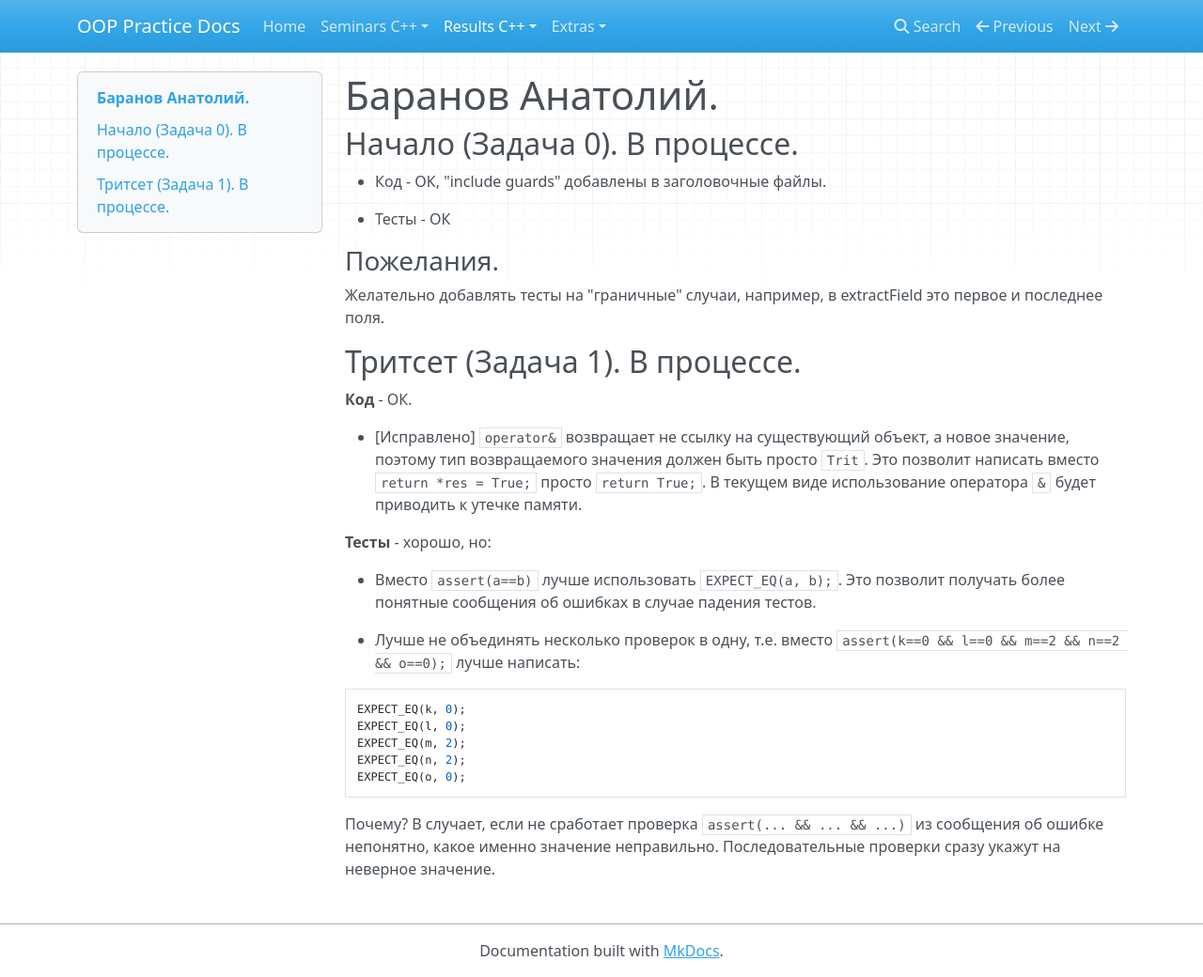
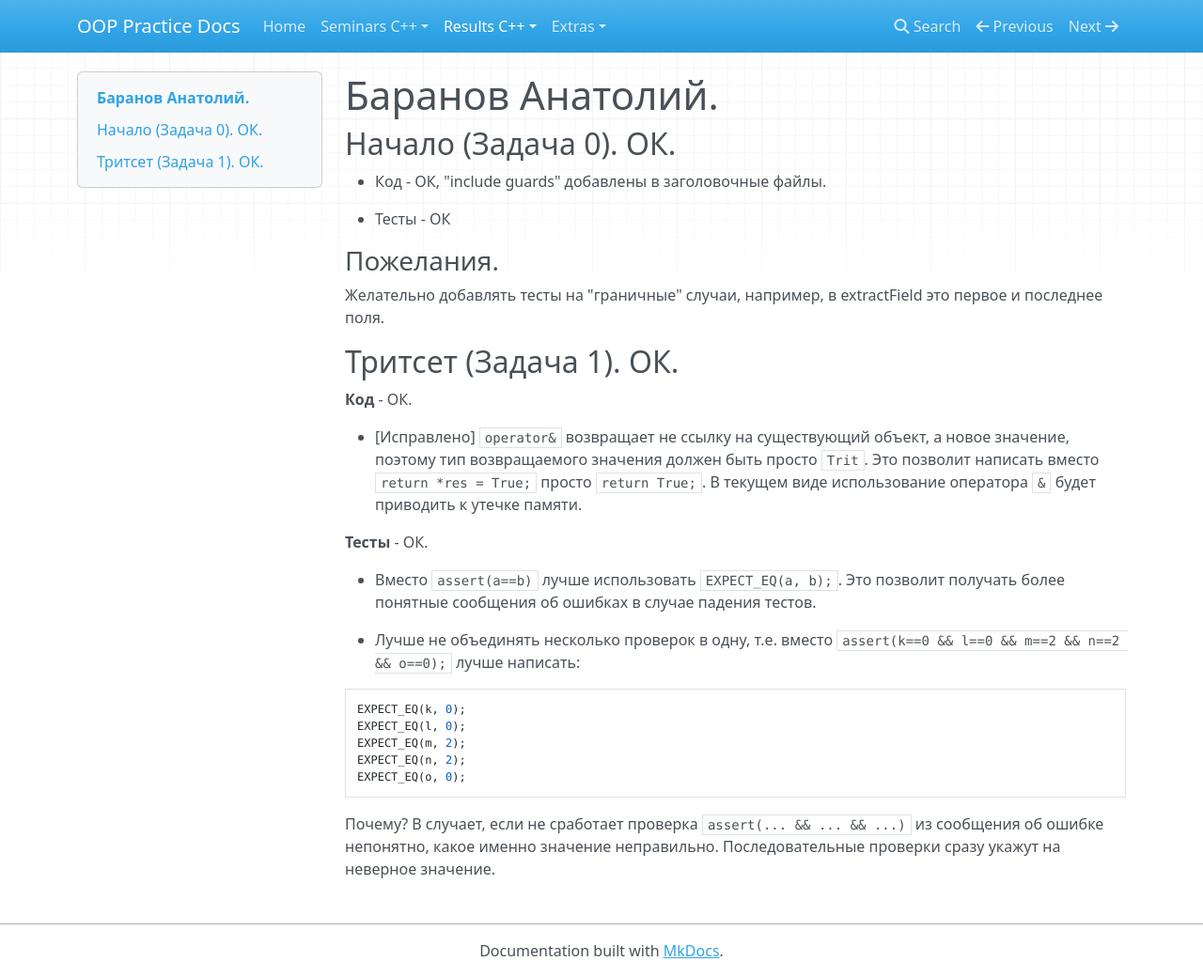
Before and after one commit to avoronkov/oop, an MkDocs documentation site: the page built from docs/2016.cpp/task0/baranov.md, in a window 1280 px wide and 1040 px high. Shown: the whole window at 94% size. Built offline with MkDocs 1.6.1, drawn with Linux system fonts in a browser that asks for light colours; nearby versions of some CDN libraries; old or Windows-style settings are respelled for this version of MkDocs.

```diff
--- a/docs/2016.cpp/task0/baranov.md
+++ b/docs/2016.cpp/task0/baranov.md
@@ -1,6 +1,6 @@
 # Баранов Анатолий.
 
-## Начало (Задача 0). В процессе.
+## Начало (Задача 0). ОК.
 
 - Код - ОК, "include guards" добавлены в заголовочныe файлы.
 
@@ -9,7 +9,7 @@
 ### Пожелания.
 Желательно добавлять тесты на "граничные" случаи, например, в extractField это первое и последнее поля.
 
-## Тритсет (Задача 1). В процессе.
+## Тритсет (Задача 1). ОК.
 
 **Код** - ОК.
 
@@ -17,7 +17,7 @@
 Это позволит написать вместо `return *res = True;` просто `return True;`.
 В текущем виде использование оператора `&` будет приводить к утечке памяти.
 
-**Тесты** - хорошо, но:
+**Тесты** - ОК.
 
 - Вместо `assert(a==b)` лучше использовать `EXPECT_EQ(a, b);`. Это позволит получать более понятные сообщения об ошибках в случае падения тестов.
 
```
Also changed, not shown: docs/2016.cpp/results.md (+3 -3 lines), docs/2016.cpp/task0/gusev.md (+1 -1 lines), docs/2016.cpp/task0/milyaev.md (+3 -3 lines).
